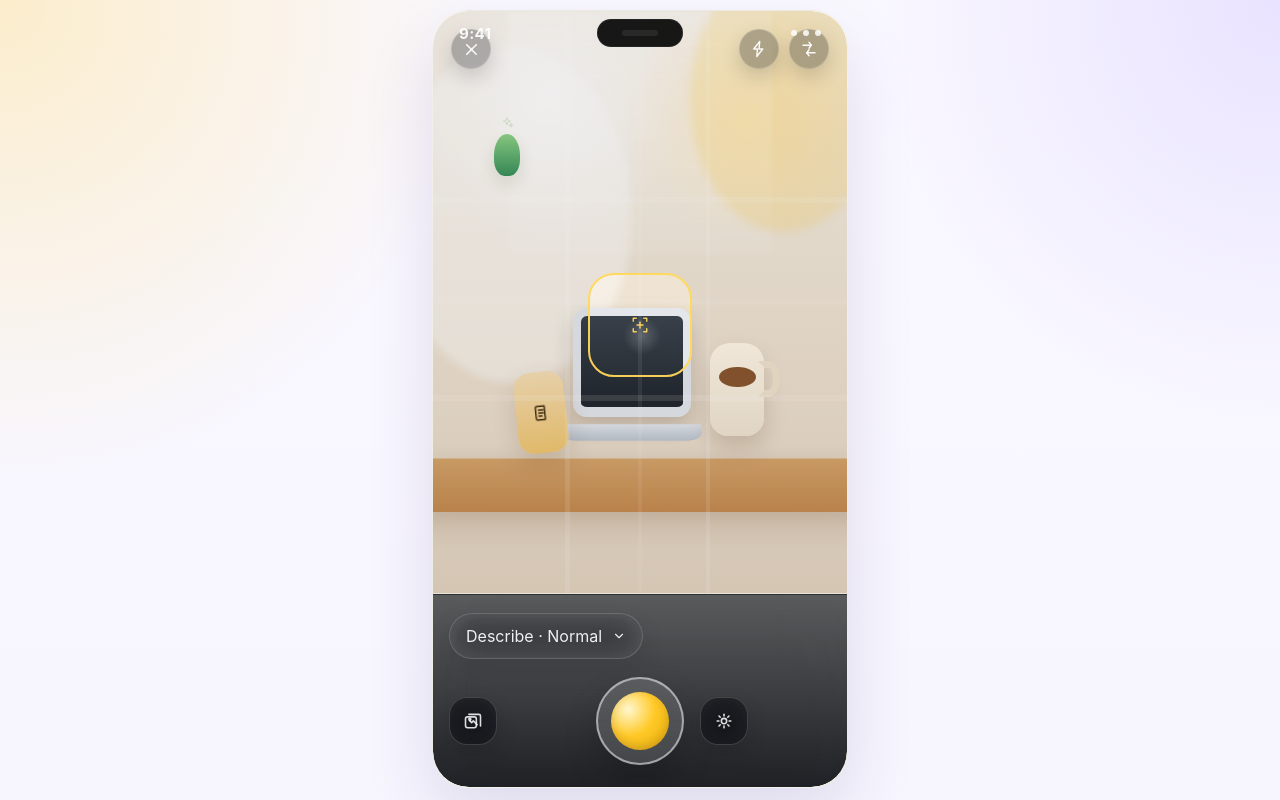
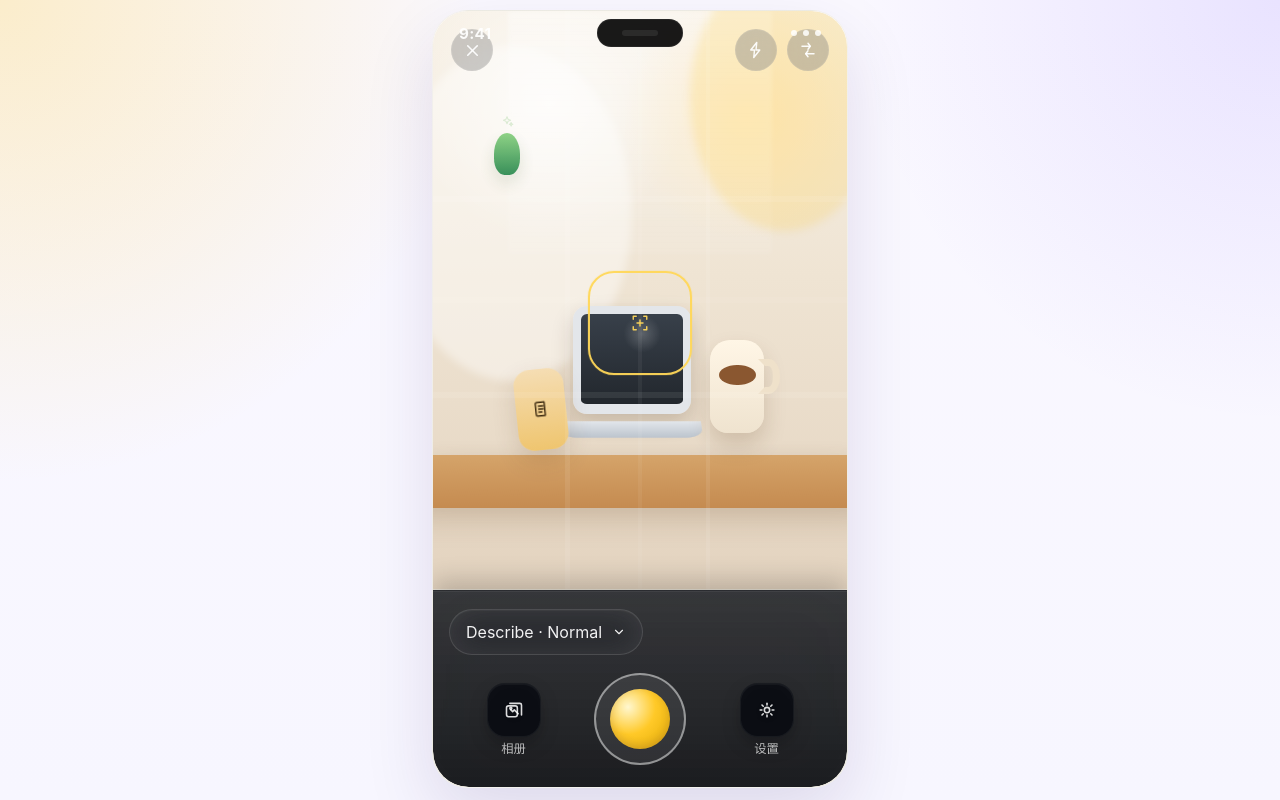
Before and after one commit to okkknight/snapspeak, a React (Vite) app: page / in a window 1280 px wide. Built offline with nearby package versions, Linux system fonts and the light colour scheme.

Commit message:
fix: refine camera controls styling

```diff
--- a/src/components/CameraBottomBar.tsx
+++ b/src/components/CameraBottomBar.tsx
@@ -16,13 +16,19 @@ export function CameraBottomBar({ mode, level, onShutter, className }: Props) {
     <div className={cn('camera-bottom-bar', className)}>
       <ModeLevelChip mode={mode} level={level} />
       <div className="camera-bottom-bar__actions">
+        <div className="camera-bottom-bar__action">
           <button type="button" className="camera-bottom-bar__icon-button" aria-label="Open album">
             <ImagesIcon size={20} />
           </button>
+          <span className="camera-bottom-bar__label">相册</span>
+        </div>
         <ShutterButton onClick={onShutter} />
+        <div className="camera-bottom-bar__action">
           <button type="button" className="camera-bottom-bar__icon-button" aria-label="Open settings">
             <SettingsIcon size={20} />
           </button>
+          <span className="camera-bottom-bar__label">设置</span>
+        </div>
       </div>
     </div>
   );
--- a/src/styles.css
+++ b/src/styles.css
@@ -335,6 +335,14 @@ button {
   box-shadow: 0 8px 20px rgba(0, 0, 0, 0.16);
 }
 
+.camera-preview__icon-button {
+  width: 42px;
+  height: 42px;
+  border: 1px solid rgba(255, 255, 255, 0.08);
+  background: rgba(123, 123, 123, 0.38);
+  box-shadow: none;
+}
+
 .camera-preview__frame,
 .captured-photo-preview__image {
   position: absolute;
@@ -503,15 +511,15 @@ button {
 
 .camera-preview__grid--vertical {
   background:
-    linear-gradient(to right, transparent 0%, transparent 32%, rgba(255, 255, 255, 0.12) 32%, rgba(255, 255, 255, 0.12) 33%, transparent 33%, transparent 66%, rgba(255, 255, 255, 0.12) 66%, rgba(255, 255, 255, 0.12) 67%, transparent 67%),
-    linear-gradient(to right, transparent 0%, transparent 49.5%, rgba(255, 255, 255, 0.08) 49.5%, rgba(255, 255, 255, 0.08) 50.5%, transparent 50.5%);
+    linear-gradient(to right, transparent 0%, transparent 32%, rgba(255, 255, 255, 0.08) 32%, rgba(255, 255, 255, 0.08) 33%, transparent 33%, transparent 66%, rgba(255, 255, 255, 0.08) 66%, rgba(255, 255, 255, 0.08) 67%, transparent 67%),
+    linear-gradient(to right, transparent 0%, transparent 49.5%, rgba(255, 255, 255, 0.05) 49.5%, rgba(255, 255, 255, 0.05) 50.5%, transparent 50.5%);
   mix-blend-mode: screen;
 }
 
 .camera-preview__grid--horizontal {
   background:
-    linear-gradient(to bottom, transparent 0%, transparent 32%, rgba(255, 255, 255, 0.12) 32%, rgba(255, 255, 255, 0.12) 33%, transparent 33%, transparent 66%, rgba(255, 255, 255, 0.12) 66%, rgba(255, 255, 255, 0.12) 67%, transparent 67%),
-    linear-gradient(to bottom, transparent 0%, transparent 49.5%, rgba(255, 255, 255, 0.08) 49.5%, rgba(255, 255, 255, 0.08) 50.5%, transparent 50.5%);
+    linear-gradient(to bottom, transparent 0%, transparent 32%, rgba(255, 255, 255, 0.08) 32%, rgba(255, 255, 255, 0.08) 33%, transparent 33%, transparent 66%, rgba(255, 255, 255, 0.08) 66%, rgba(255, 255, 255, 0.08) 67%, transparent 67%),
+    linear-gradient(to bottom, transparent 0%, transparent 49.5%, rgba(255, 255, 255, 0.05) 49.5%, rgba(255, 255, 255, 0.05) 50.5%, transparent 50.5%);
   mix-blend-mode: screen;
 }
 
@@ -523,19 +531,25 @@ button {
   border: 2px solid rgba(255, 215, 88, 0.95);
   border-radius: 26px;
   transform: translate(-50%, -50%);
-  box-shadow: 0 0 0 9999px rgba(9, 12, 18, 0.06);
+  box-shadow: 0 0 0 1px rgba(255, 215, 88, 0.12);
   display: grid;
   place-items: center;
   color: rgba(255, 215, 88, 0.95);
 }
 
 .camera-bottom-bar {
-  background: linear-gradient(180deg, rgba(7, 10, 16, 0.66), rgba(7, 10, 16, 0.9));
+  background:
+    linear-gradient(180deg, rgba(23, 25, 30, 0.54), rgba(12, 14, 18, 0.8)),
+    rgba(7, 10, 16, 0.66);
   padding: 18px 16px calc(22px + env(safe-area-inset-bottom));
   display: grid;
   gap: 18px;
   border-top: 1px solid rgba(255, 255, 255, 0.07);
-  backdrop-filter: blur(26px);
+  backdrop-filter: blur(26px) saturate(130%);
+  -webkit-backdrop-filter: blur(26px) saturate(130%);
+  box-shadow:
+    inset 0 1px 0 rgba(255, 255, 255, 0.05),
+    0 -10px 24px rgba(0, 0, 0, 0.18);
 }
 
 .camera-bottom-bar__actions {
@@ -545,15 +559,34 @@ button {
   gap: 16px;
 }
 
+.camera-bottom-bar__action {
+  display: grid;
+  justify-items: center;
+  gap: 6px;
+}
+
 .camera-bottom-bar__actions .shutter-button {
   justify-self: center;
 }
 
 .camera-bottom-bar__icon-button {
-  width: 48px;
-  height: 48px;
+  width: 54px;
+  height: 54px;
   color: rgba(255, 255, 255, 0.86);
   border-radius: 18px;
+  background: rgba(9, 12, 18, 0.82);
+  border: 1px solid rgba(255, 255, 255, 0.05);
+  box-shadow:
+    inset 0 1px 0 rgba(255, 255, 255, 0.04),
+    0 8px 18px rgba(0, 0, 0, 0.24);
+}
+
+.camera-bottom-bar__label {
+  font-size: 0.77rem;
+  line-height: 1;
+  font-weight: 500;
+  letter-spacing: -0.01em;
+  color: rgba(255, 255, 255, 0.76);
 }
 
 .mode-level-chip {
@@ -563,16 +596,16 @@ button {
   gap: 10px;
   padding: 12px 16px;
   border-radius: 999px;
-  color: rgba(255, 255, 255, 0.92);
-  background: rgba(255, 255, 255, 0.12);
-  border: 1px solid rgba(255, 255, 255, 0.15);
-  backdrop-filter: blur(16px);
-  box-shadow: 0 10px 24px rgba(0, 0, 0, 0.12);
+  color: rgba(255, 255, 255, 0.94);
+  background: rgba(255, 255, 255, 0.08);
+  border: 1px solid rgba(255, 255, 255, 0.12);
+  backdrop-filter: blur(18px);
+  box-shadow: inset 0 1px 0 rgba(255, 255, 255, 0.04);
 }
 
 .shutter-button {
-  width: 88px;
-  height: 88px;
+  width: 92px;
+  height: 92px;
   padding: 0;
   border: 0;
   background: transparent;
@@ -592,13 +625,13 @@ button {
   border-radius: 50%;
   display: grid;
   place-items: center;
-  background: rgba(255, 255, 255, 0.14);
-  box-shadow: inset 0 0 0 2px rgba(255, 255, 255, 0.5), 0 16px 32px rgba(0, 0, 0, 0.22);
+  background: rgba(255, 255, 255, 0.08);
+  box-shadow: inset 0 0 0 2px rgba(255, 255, 255, 0.48);
 }
 
 .shutter-button__core {
-  width: 58px;
-  height: 58px;
+  width: 60px;
+  height: 60px;
   border-radius: 50%;
   background: radial-gradient(circle at 30% 30%, #fff7cf 0%, #ffc928 46%, #e1a902 100%);
   box-shadow: inset 0 -3px 8px rgba(42, 20, 90, 0.16);
```
Lines whose indentation alone changed are shown as unchanged.
